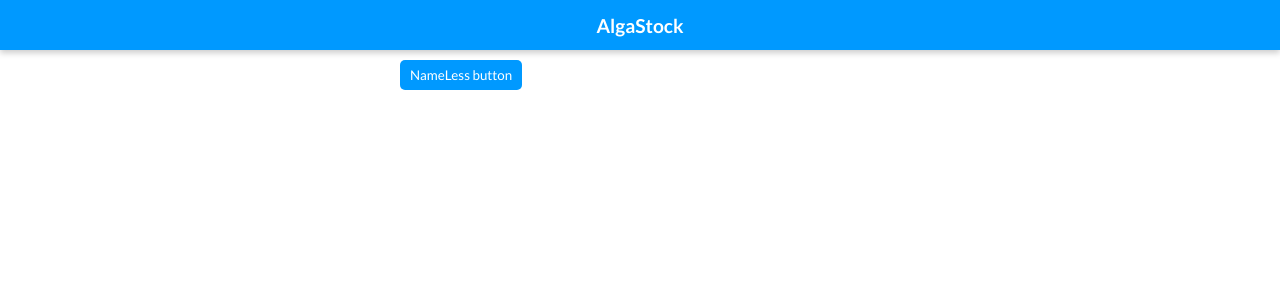
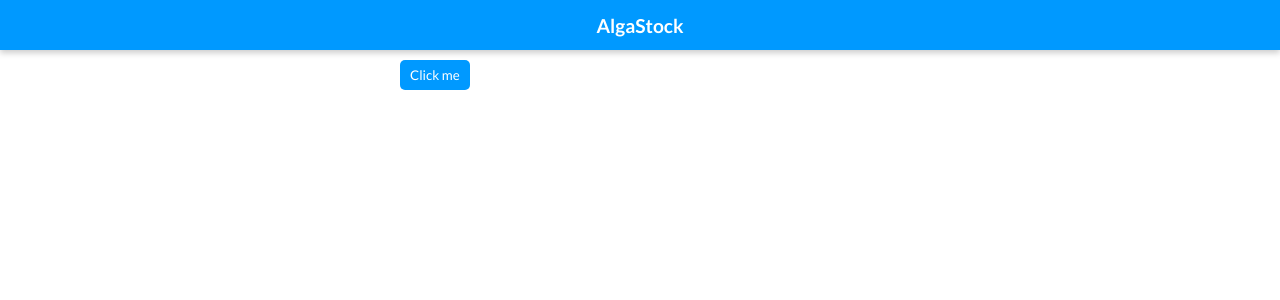
Before and after one commit to Erickrio/react, a React (Create React App) app: page / in a window 1280 px wide. Shown: the top 300 px of the page. Built offline with nearby package versions, Linux system fonts and the light colour scheme.

Commit message:
window alert personaliando usando prop

```diff
--- a/src/components/App/App.tsx
+++ b/src/components/App/App.tsx
@@ -11,7 +11,9 @@ function App() {
       <Header title="AlgaStock" />
 
       <div className="Container">
-        <Button />
+        <Button content="Click me"
+        //deve tipar o onClick
+        onClick={()=>window.alert('Windowns alert personalizado')}/>
 
       </div>
 
--- a/src/components/Button/Button.tsx
+++ b/src/components/Button/Button.tsx
@@ -3,12 +3,13 @@ import './Button.css'
 
 declare interface ButtonProps{
     content?: string
-    //propriedade opcional
+    onClick?: () => void //método(prop) qualquer que retorna void
 }
 
 const Button: React.FC<ButtonProps> = (props) => {
     return <button className="AppButton"
-    onClick={window.alert}>
+    onClick={props.onClick}
+    >
     { props.content || 'NameLess button'}
     </button>
 }
```
